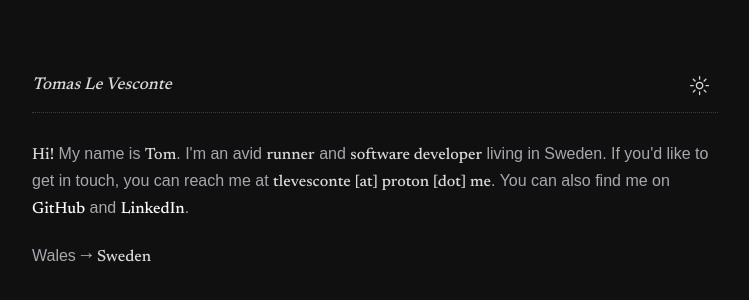
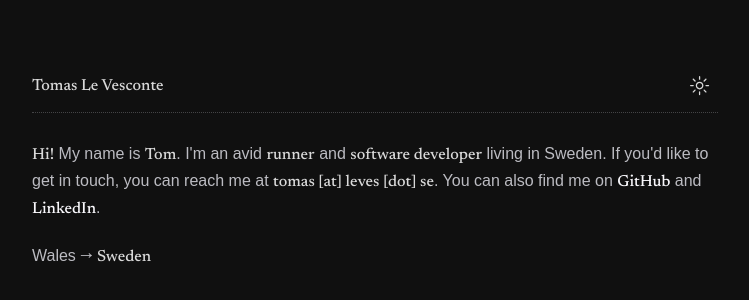
Before and after one commit to levesconte/www, a Next.js app: page / in a window 1280 px wide. Shown: the part 188-488 px from the top of the page, without its empty margins (265-1014 px from the left). Built offline with nearby package versions, Linux system fonts and the light colour scheme; a web font is replaced by a local one.

Commit message:
Update styling and text

```diff
--- a/src/app/globals.css
+++ b/src/app/globals.css
@@ -17,7 +17,7 @@
 
   /* Dark */
   --color-dark-background: hsl(0 0% 6.27%);
-  --color-dark-primary-foreground: hsl(240, 4.88%, 67%); /* Regular text */
+  --color-dark-primary-foreground: hsl(240, 4.88%, 75%); /* Regular text */
   --color-dark-special-foreground: hsl(0 0% 85%); /* Highlighted text */
   --color-dark-hyper-foreground: hsl(252 37% 98%); /* Hyperlinks */
 
--- a/src/app/page.tsx
+++ b/src/app/page.tsx
@@ -8,7 +8,7 @@ export default function Home() {
       {/* Header */}
       <header className="animate-slide-down-and-fade-1 flex flex-col">
         <div className="flex flex-row items-center justify-between">
-          <h1 className="font-reader text-light-special-foreground dark:text-dark-special-foreground pr-4 text-[17px] font-medium italic">
+          <h1 className="font-reader text-light-special-foreground dark:text-dark-special-foreground pr-4 font-medium">
             Tomas Le Vesconte
           </h1>
           <ModeToggle />
@@ -30,12 +30,12 @@ export default function Home() {
             I&#39;m an avid <SpecialText text="runner" /> and{" "}
             <SpecialText text="software developer" /> living in Sweden. If
             you&#39;d like to get in touch, you can reach me at{" "}
-            <SpecialText text="tlevesconte [at] proton [dot] me" />. You can
+            <SpecialText text="tomas [at] leves [dot] se" />. You can
             also find me on{" "}
             <Hyperlink text="GitHub" href="https://github.com/levesconte" /> and{" "}
             <Hyperlink
               text="LinkedIn"
-              href="https://www.linkedin.com/in/tlevesconte/"
+              href="https://www.linkedin.com/in/tomas-levesconte"
             />
             .
           </p>
```
